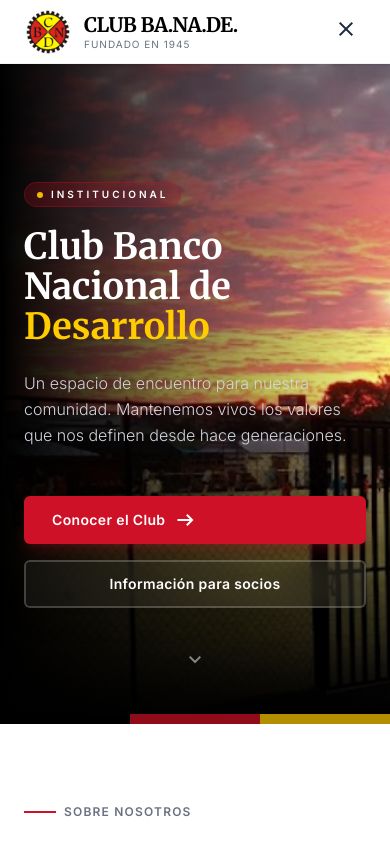
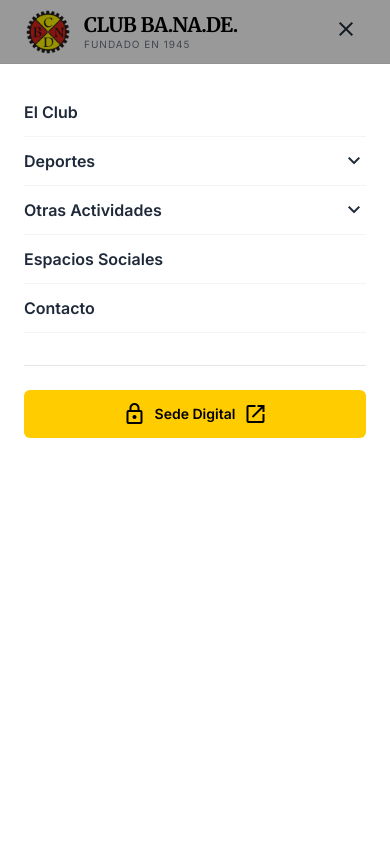
Before and after one commit to vero-salech/ClubBanade, a React (Vite) app: page / in a window 390 px wide. Both pictures are taken after a click on the button "menu". Shown: the top 844 px of the page. Built offline with nearby package versions, Linux system fonts and the light colour scheme.

Commit message:
fix: move mobile menu outside header to avoid backdrop-blur containing block issue

```diff
--- a/src/components/Header.tsx
+++ b/src/components/Header.tsx
@@ -16,6 +16,7 @@
     };
 
     return (
+        <>
             <header className="sticky top-0 z-50 bg-white/80 backdrop-blur-lg border-b border-gray-200/50 shadow-sm h-16">
                 <div className="max-w-7xl mx-auto px-6 h-full flex items-center justify-between">
                     <Link to="/" className="flex items-center gap-3 hover:opacity-90 transition-opacity" onClick={closeMenu}>
@@ -147,16 +148,16 @@
                         <span className="material-symbols-outlined">{isMenuOpen ? 'close' : 'menu'}</span>
                     </button>
                 </div>
+            </header>
 
-            {/* ─── Mobile Menu ─── */}
+            {/* ─── Mobile Menu (OUTSIDE header to avoid backdrop-blur containing block) ─── */}
             {isMenuOpen && (
+                <>
                     <div
-                    className="fixed inset-0 top-16 bg-black/40 z-40 lg:hidden"
+                        className="fixed inset-0 bg-black/40 z-[60] lg:hidden"
                         onClick={closeMenu}
                     />
-            )}
-
-            <div className={`fixed top-16 left-0 right-0 bottom-0 z-50 bg-white overflow-y-auto transform transition-transform duration-300 lg:hidden ${isMenuOpen ? 'translate-y-0' : '-translate-y-[120%]'}`}>
+                    <div className="fixed top-16 left-0 right-0 bottom-0 z-[70] bg-white overflow-y-auto lg:hidden">
                         <nav className="flex flex-col p-6">
                             {/* El Club */}
                             <Link
@@ -227,7 +228,7 @@
                                 Contacto
                             </Link>
 
-                    {/* Sede Digital + CTA */}
+                            {/* Sede Digital */}
                             <div className="mt-8 pt-6 border-t border-gray-200 flex flex-col gap-3">
                                 <a
                                     href="#"
@@ -243,6 +244,8 @@
                             </div>
                         </nav>
                     </div>
-        </header>
+                </>
+            )}
+        </>
     );
 };
```
Lines whose indentation alone changed are shown as unchanged.
